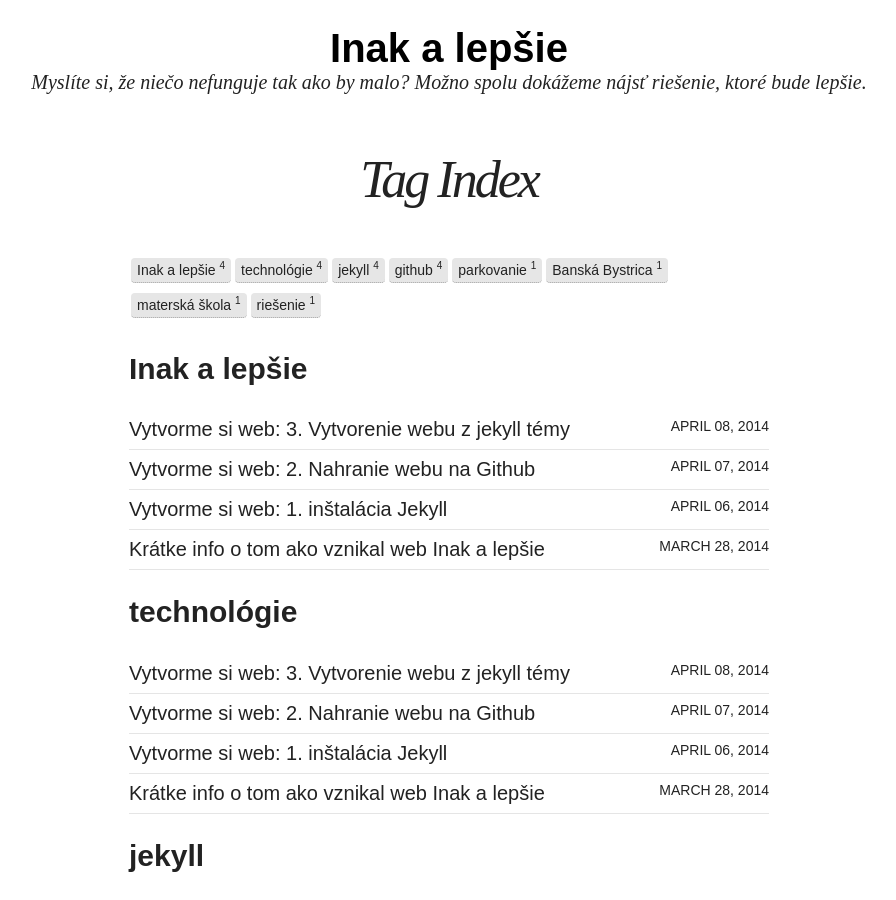
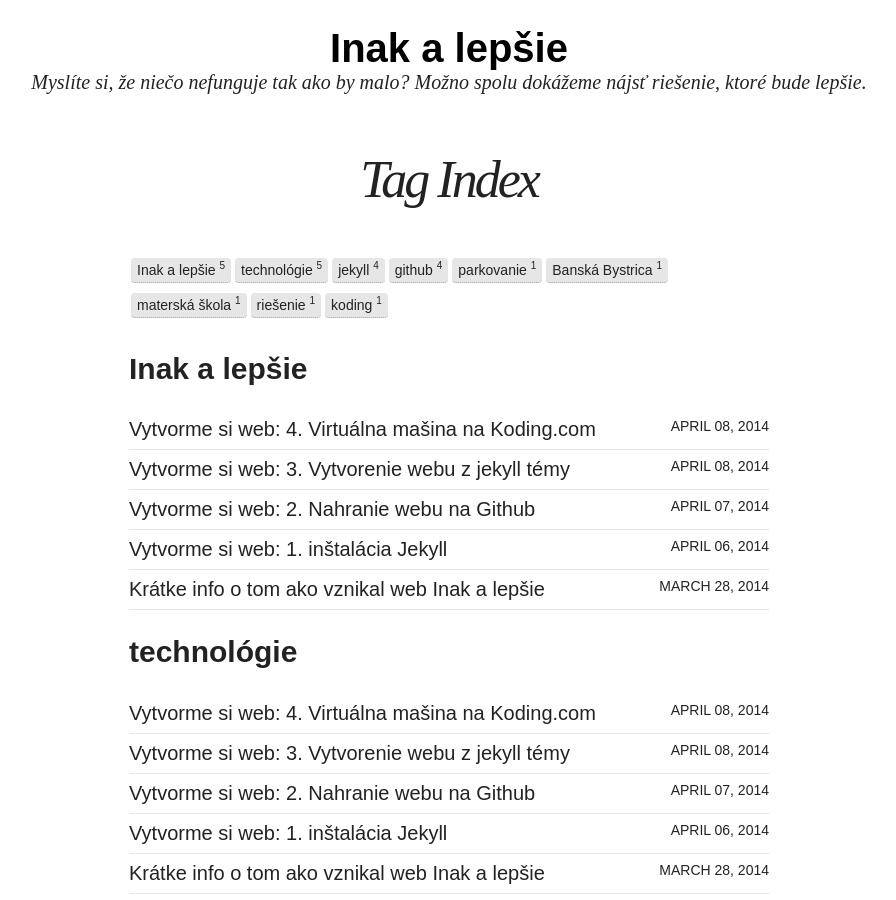
Before and after one commit to belonet/inakalepsie.github.com, a Jekyll site: the page built from tags.html, in a window 1280 px wide and 900 px high, scrolled down 301 px. Shown: the whole window, without its empty margins (191-1087 px from the left). Built offline with Jekyll 4.4.1, drawn with Linux system fonts in a browser that asks for light colours; nearby versions of some CDN libraries; some of the changed text lies outside the part shown.

Commit message:
pridanie prispevku Vytvorme si web: 4. Vytvorme si web: 4. Virtuálna mašina na Koding.com

```diff
--- a/_posts/2014-04-06-vytvorme-si-free-web-blog-instalacia-jekyll.md
+++ b/_posts/2014-04-06-vytvorme-si-free-web-blog-instalacia-jekyll.md
@@ -33,6 +33,8 @@ Možno by niekoho zaujímali aj detaily a rád by si vytvoril niečo podobné, s
 
 Pre jednoduchosť a možnosť ísť "krok za krokom" podľa tohto "how to" som sa rozhodol, že pre inštaláciu použijem službu [koding.com](https://koding.com/R/pbelopotocan) s nainštalovaným Ubuntu 13.04. (samozrejme, kto chce ten si to može všetko nainštalovať priamo na svoje PC, ale pravdu povediac tá virtulána mašina má svoje výhody a nie je ich málo.:-))
 
+Ak by ste mali problem s registráciou na [koding.com](https://koding.com/R/pbelopotocan) pripravil som pre vás príspevok s názvom [Vytvorme si web: 4. Virtuálna mašina na Koding.com](/vytvorme-si-free-web-blog-koding/)
+{: .notice}
 
 Pre samotnú inštaláciu Jekyll-u je nutné mať na systéme nainštalované:
 
--- /dev/null
+++ b/_posts/2014-04-08-vytvorme-si-free-web-blog-koding.md
@@ -0,0 +1,95 @@
+---
+layout: post
+title: "Vytvorme si web: 4. Virtuálna mašina na Koding.com"
+description: "O tom ako rýchlo a jednoducho vytvoriť statický web bez finančných nákladov: 4. Virtuálna mašina na Koding.com"
+modified: 2014-04-08
+tags: [Inak a lepšie, technológie, koding]
+comments: true
+share: true
+image:
+  feature: header_tvorba_webu.jpg
+#  feature: headerImgParkovanie.png
+  credit: Kresby Kristianko Belopotočan, 2013 - Slnečná sústava, Slnko, Na pláži
+  creditlink: https://www.flickr.com/photos/belonet/sets/72157643281223573/
+---
+
+<section id="table-of-contents" class="toc">
+  <header>
+    <h3>Obsah</h3>
+  </header>
+<div id="drawer" markdown="1">
+*  Auto generated table of contents
+{:toc}
+</div>
+</section><!-- /#table-of-contents -->
+
+V každom príspevku How to seriálu "Vytvorme si web" som spomínal službu [koding.com](https://koding.com/R/pbelopotocan)
+
+Osobne si myslím, že táto služba [koding.com](https://koding.com/R/pbelopotocan) je úžasná a pre tých, ktorí by sa chceli niečo naučiť je to to najlepšie miesto.
+
+## Prihlásenie, registrácia na koding.com
+Samotná registrácia, či prihlásenie je jednoduchá záležitosť, ale pre tých čo by predsa len mali problém (pre "nováčikov") je tu krátky postup v podobe obrázkov.
+
+Predpokladám, že keď ste sa dostali až sem o službe [koding.com](https://koding.com/R/pbelopotocan) toho veľa neviete, teda nemáte tam ani konto.
+
+Tak teda začneme samotnou registráciou:
+
+Sú dva možné spôsoby:
+
+1. registrácia priamo na [koding.com](https://koding.com/R/pbelopotocan)
+2. registracia prostredníctvom Github konta
+
+<figure>
+	<a href="https://koding.com/R/pbelopotocan"><img src="/images/koding/KodingRegistracia.png"></a>
+	<figcaption><a href="https://koding.com/R/pbelopotocan" title="Registrácia služby na koding.com">Registrácia služby na koding.com</a>.</figcaption>
+</figure>
+
+Pri registrácii cez Github sa vám vo formulári zobrazia údaje použité pri registrácii konta Github.
+
+<figure>
+	<a href="https://koding.com/R/pbelopotocan" title="Registrácia služby koding.com prostredníctvom konta Github"><img src="/images/koding/KodingPrihlasenieCezGithub2.png"></a>
+	<figcaption><a href="https://koding.com/R/pbelopotocan" title="Registrácia služby koding.com prostredníctvom konta Github">Registrácia služby koding.com prostredníctvom konta Github.</a></figcaption>
+</figure>
+
+
+Potvrdením registráciu ukončíte.
+
+Netreba zabudnúť na verifikačný mail, ktorý vám pride na zadanú mailovú adresu.
+{: .notice}
+
+## Naštartovanie virtuálnej mašiny.
+
+Vaša virtuálna mašina (VM) je stopnutá, až dovtedy kým si ju nenaštartujete. Ako? Takto.:-)
+
+<figure>
+	<a href="https://koding.com/R/pbelopotocan"><img src="/images/koding/KodingStartVM1.png"></a>
+	<figcaption><a href="https://koding.com/R/pbelopotocan" title="Naštartovanie virtuálnej mašiny">Naštartovanie virtuálnej mašiny</a>.</figcaption>
+</figure>
+
+<figure>
+	<a href="https://koding.com/R/pbelopotocan" title="Naštartovanie virtuálnej mašiny"><img src="/images/koding/KodingStartVM2.png"></a>
+	<figcaption><a href="https://koding.com/R/pbelopotocan" title="Naštartovanie virtuálnej mašiny">Kliknutím na OFF sa VM začne inicializovať</a></figcaption>
+</figure>
+
+<figure>
+	<a href="https://koding.com/R/pbelopotocan" title="VM je naštartovaná"><img src="/images/koding/KodingStartVM_Ready.png"></a>
+	<figcaption><a href="https://koding.com/R/pbelopotocan" title="VM je naštartovaná">VM je naštartovaná</a></figcaption>
+</figure>
+
+<figure>
+	<a href="https://koding.com/R/pbelopotocan" title="Otvorenie terminálu"><img src="/images/koding/KodingStartVM_Terminal.png"></a>
+	<figcaption><a href="https://koding.com/R/pbelopotocan" title="Otvorenie terminálu">Otvorenie terminálu</a></figcaption>
+</figure>
+
+
+
+
+## A čo ďalej?
+
+A čo ďalej? Jednoducho skúšajte, experimentujte a raz možno niečo veľké naprogramujete:-)
+A aby vám to šlo rýchlejšie odporúčam pozrieť si [na začiatok toto: "Getting started"](h.ttp://learn.koding.com/getting-started/)
+
+
+PRAJEM ZÁBAVNÉ KODOVANIE:-)
+
+<br><br>
```
Also changed, not shown: _posts/2014-04-07-vytvorme-si-free-web-blog-github-pages.md (+2 -2 lines).
